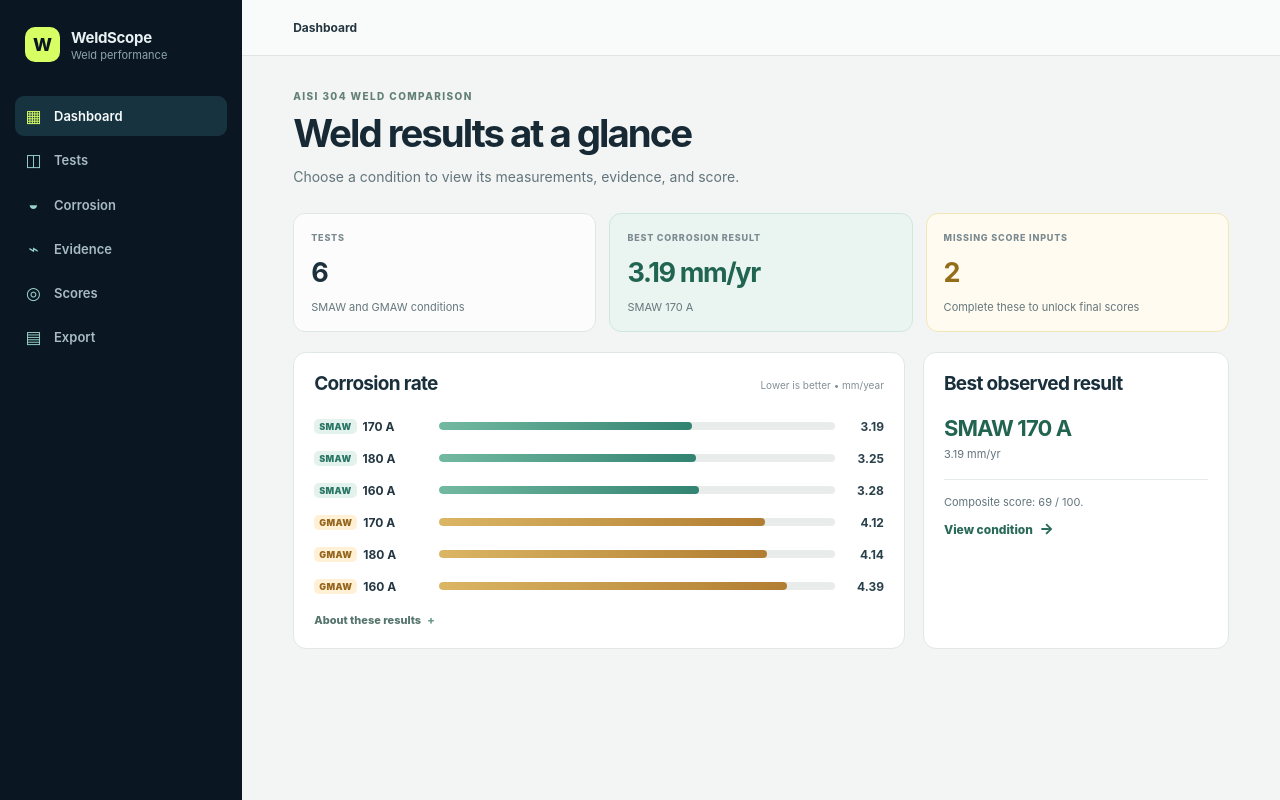
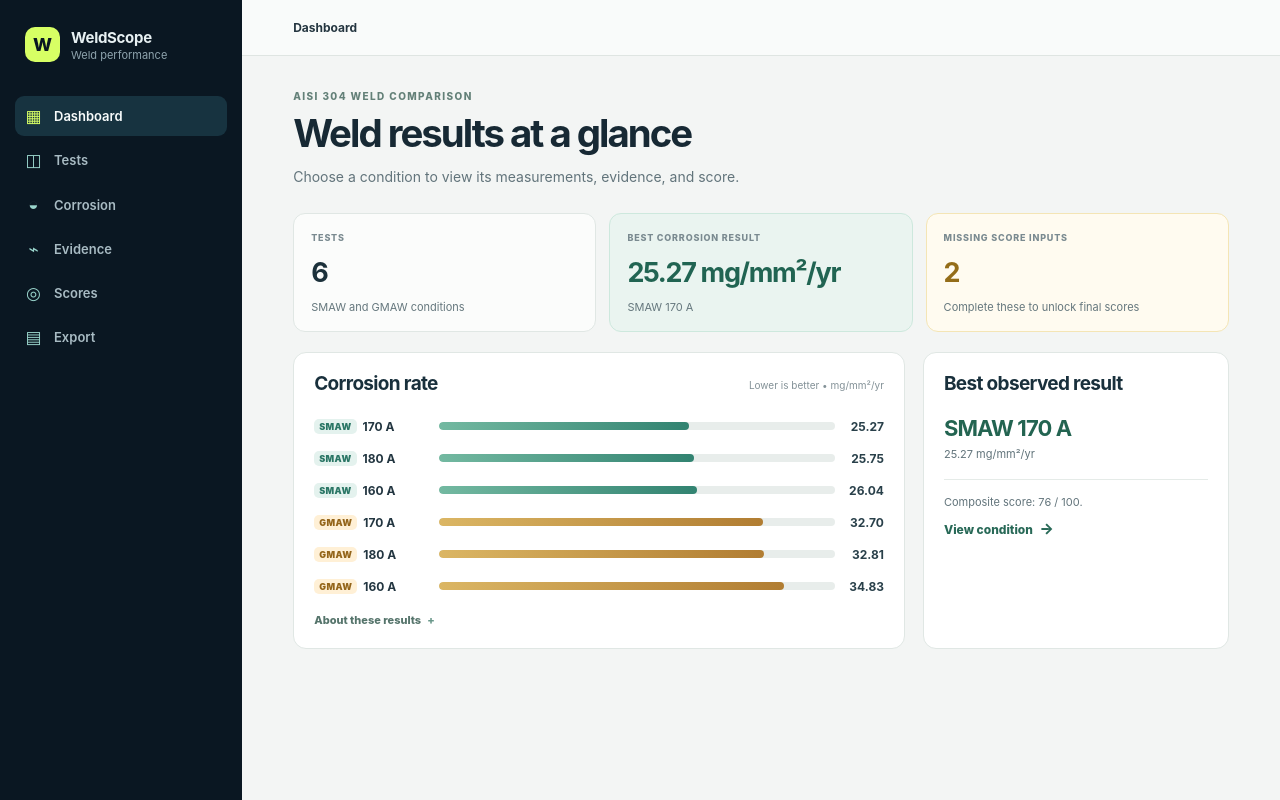
Before and after one commit to Brigadoon01/weld-multifactor-system, a React (Vite) app: page / in a window 1280 px wide. Built offline with nearby package versions, Linux system fonts and the light colour scheme.

Commit message:
fix: convert corrosion rate units across system to mg/mm2/yr and align with Table 4.7

```diff
--- a/src/App.tsx
+++ b/src/App.tsx
@@ -16,7 +16,7 @@ import { PerformanceRadar } from "./components/PerformanceRadar";
 
 type View = "overview" | "registry" | "corrosion" | "evidence" | "scoring" | "report";
 
-const STORAGE_KEY = "weldscope-research-lab-v7";
+const STORAGE_KEY = "weldscope-research-lab-v8";
 
 const navigation: Array<{ id: View; label: string; icon: string }> = [
   { id: "overview", label: "Dashboard", icon: "▦" },
@@ -29,7 +29,7 @@ const navigation: Array<{ id: View; label: string; icon: string }> = [
 
 const sourceNotice = "Your data stays in this browser.";
 
-const formatRate = (value: number | null) => (value === null ? "—" : `${value.toFixed(2)} mm/yr`);
+const formatRate = (value: number | null) => (value === null ? "—" : `${value.toFixed(2)} mg/mm²/yr`);
 const formatPercent = (value: number | null) => (value === null ? "—" : `${value.toFixed(2)}%`);
 const formatScore = (value: number | null) => (value === null ? "—" : Math.round(value).toString());
 const numericValue = (value: string) => (value.trim() === "" ? null : Number(value));
@@ -110,7 +110,7 @@ export default function App() {
   const [activeView, setActiveView] = useState<View>("overview");
   const [selectedId, setSelectedId] = useState("smaw-170");
   const [weights, setWeights] = useState<ScoringWeights>(defaultWeights);
-  const [corrosionCeiling, setCorrosionCeiling] = useState(5);
+  const [corrosionCeiling, setCorrosionCeiling] = useState(40);
   const [hardnessSpreadLimit, setHardnessSpreadLimit] = useState(50);
   const [showNewExperiment, setShowNewExperiment] = useState(false);
   const [importMessage, setImportMessage] = useState("");
@@ -170,7 +170,7 @@ export default function App() {
   const resetResearchData = () => {
     setExperiments(sourceExperiments);
     setWeights(defaultWeights);
-    setCorrosionCeiling(5);
+    setCorrosionCeiling(40);
     setHardnessSpreadLimit(50);
     setSelectedId("smaw-170");
     setImportMessage("Restored the report-backed starter dataset.");
@@ -205,7 +205,7 @@ export default function App() {
       "Current A",
       "Travel speed mm s",
       "Mass loss percent",
-      "Penetration rate mm yr",
+      "Corrosion rate mg mm2 yr",
       "Final measurement day",
       "Microstructure status",
       "Microstructure score",
@@ -294,7 +294,7 @@ export default function App() {
             <div>
               <h2>Corrosion rate</h2>
             </div>
-            <span className="unit-label">Lower is better • mm/year</span>
+            <span className="unit-label">Lower is better • mg/mm²/yr</span>
           </div>
           <div className="rate-chart" role="img" aria-label="Bar chart comparing penetration rates by weld condition">
             {orderedByCorrosion.map((experiment) => {
@@ -363,7 +363,7 @@ export default function App() {
                 <th>Current</th>
                 <th>Travel speed</th>
                 <th>Mass loss</th>
-                <th>Penetration rate</th>
+                <th>Corrosion rate</th>
                 <th>Final reading</th>
                 <th>Evidence</th>
                 <th aria-label="Open record" />
@@ -420,23 +420,23 @@ export default function App() {
               <NumberField label="Final measurement" suffix="day" value={selected.finalMeasurementDay} onChange={(value) => updateExperiment(selected.id, { finalMeasurementDay: numericValue(value) })} />
               <NumberField label="Exposed area" suffix="mm²" value={area} disabled onChange={() => undefined} />
               <NumberField label="OCP monitored through" suffix="day" value={selected.ocpMonitoredToDay} onChange={(value) => updateExperiment(selected.id, { ocpMonitoredToDay: numericValue(value) })} />
-              <NumberField label="Reported penetration rate" suffix="mm/yr" value={selected.corrosionRate} onChange={(value) => updateExperiment(selected.id, { corrosionRate: numericValue(value) })} />
+              <NumberField label="Reported corrosion rate" suffix="mg/mm²/yr" value={selected.corrosionRate} onChange={(value) => updateExperiment(selected.id, { corrosionRate: numericValue(value) })} />
             </div>
             <div className="inline-action-row">
               <button
                 className="secondary-button"
-                disabled={penetrationRate === null}
-                onClick={() => updateExperiment(selected.id, { corrosionRate: penetrationRate })}
+                disabled={areaNormalisedRate === null}
+                onClick={() => updateExperiment(selected.id, { corrosionRate: areaNormalisedRate })}
               >
-                Use calculated penetration rate
+                Use calculated corrosion rate
               </button>
-              <span>Uses ASTM G1-style density conversion with AISI 304 density of 7.93 g/cm³.</span>
+              <span>Calculated as mass loss / (exposed area 360 mm² × exposure duration) × 365 days/yr.</span>
             </div>
           </article>
           <aside className="analysis-stack">
             <article className="panel calc-card">
               <span className="eyebrow">Mass-loss rate</span>
-              <div className="calc-value"><strong>{areaNormalisedRate === null ? "—" : areaNormalisedRate.toFixed(2)}</strong><span>mg/mm²/year</span></div>
+              <div className="calc-value"><strong>{areaNormalisedRate === null ? "—" : areaNormalisedRate.toFixed(2)}</strong><span>mg/mm²/yr</span></div>
               <p>{formatPercent(selected.massLossPercent)} total mass loss</p>
             </article>
             <article className="panel calc-card calc-card--accent">
@@ -575,7 +575,7 @@ export default function App() {
         <article className="panel threshold-panel">
           <span className="eyebrow">Limits</span>
           <h2>Score limits</h2>
-          <NumberField label="Corrosion score ceiling" suffix="mm/yr" value={corrosionCeiling} onChange={(value) => setCorrosionCeiling(Number(value) || 0)} />
+          <NumberField label="Corrosion score ceiling" suffix="mg/mm²/yr" value={corrosionCeiling} onChange={(value) => setCorrosionCeiling(Number(value) || 0)} />
           <NumberField label="Hardness spread limit" suffix="BHN" value={hardnessSpreadLimit} onChange={(value) => setHardnessSpreadLimit(Number(value) || 0)} />
           <details className="data-note"><summary>How scores work</summary><p>Lower corrosion rates and a smaller hardness spread score higher. Microstructure is entered from your reviewed evidence.</p></details>
         </article>
--- a/src/data.ts
+++ b/src/data.ts
@@ -16,7 +16,7 @@ export const sourceExperiments: Experiment[] = [
     initialMass: 5.382,
     finalMass: 4.663,
     massLossPercent: 13.36,
-    corrosionRate: 3.28,
+    corrosionRate: 26.04,
     finalMeasurementDay: 28,
     ocpMonitoredToDay: 28,
     microstructureStatus: "complete",
@@ -42,7 +42,7 @@ export const sourceExperiments: Experiment[] = [
     initialMass: 4.082,
     finalMass: 3.384,
     massLossPercent: 17.1,
-    corrosionRate: 3.19,
+    corrosionRate: 25.27,
     finalMeasurementDay: 28,
     ocpMonitoredToDay: 28,
     microstructureStatus: "complete",
@@ -68,7 +68,7 @@ export const sourceExperiments: Experiment[] = [
     initialMass: 5.776,
     finalMass: 5.065,
     massLossPercent: 12.31,
-    corrosionRate: 3.25,
+    corrosionRate: 25.75,
     finalMeasurementDay: 28,
     ocpMonitoredToDay: 28,
     microstructureStatus: "missing",
@@ -94,7 +94,7 @@ export const sourceExperiments: Experiment[] = [
     initialMass: 4.416,
     finalMass: 3.454,
     massLossPercent: 21.78,
-    corrosionRate: 4.39,
+    corrosionRate: 34.83,
     finalMeasurementDay: 28,
     ocpMonitoredToDay: 28,
     microstructureStatus: "complete",
@@ -120,7 +120,7 @@ export const sourceExperiments: Experiment[] = [
     initialMass: 5.533,
     finalMass: 4.63,
     massLossPercent: 16.32,
-    corrosionRate: 4.12,
+    corrosionRate: 32.7,
     finalMeasurementDay: 28,
     ocpMonitoredToDay: 28,
     microstructureStatus: "missing",
@@ -146,7 +146,7 @@ export const sourceExperiments: Experiment[] = [
     initialMass: 5.918,
     finalMass: 5.012,
     massLossPercent: 15.31,
-    corrosionRate: 4.14,
+    corrosionRate: 32.81,
     finalMeasurementDay: 28,
     ocpMonitoredToDay: 28,
     microstructureStatus: "complete",
@@ -172,7 +172,7 @@ export const sourceExperiments: Experiment[] = [
     initialMass: 3.998,
     finalMass: 3.324,
     massLossPercent: 16.86,
-    corrosionRate: 3.08,
+    corrosionRate: 24.41,
     finalMeasurementDay: 28,
     ocpMonitoredToDay: 28,
     microstructureStatus: "complete",
--- a/src/scoring.ts
+++ b/src/scoring.ts
@@ -3,7 +3,7 @@ import type { Experiment, ScoreResult, ScoringWeights } from "./types";
 export const clamp = (value: number, minimum = 0, maximum = 100) =>
   Math.min(maximum, Math.max(minimum, value));
 
-export function corrosionScore(rate: number | null, ceiling = 5, target = 2) {
+export function corrosionScore(rate: number | null, ceiling = 40, target = 20) {
   if (rate === null || !Number.isFinite(rate)) return null;
   return clamp(((ceiling - rate) / (ceiling - target)) * 100);
 }
```
